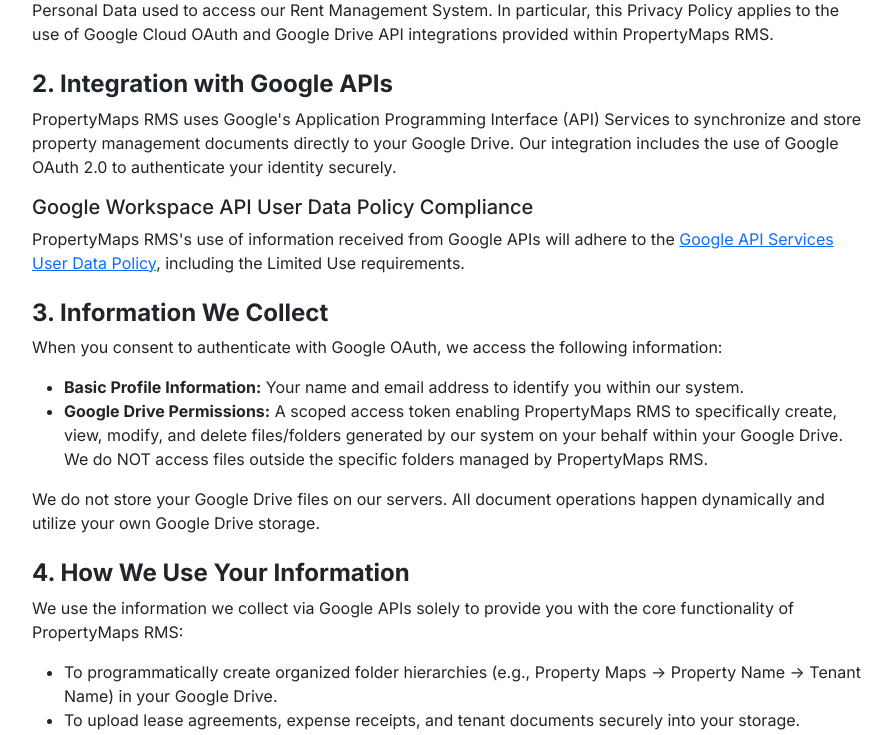
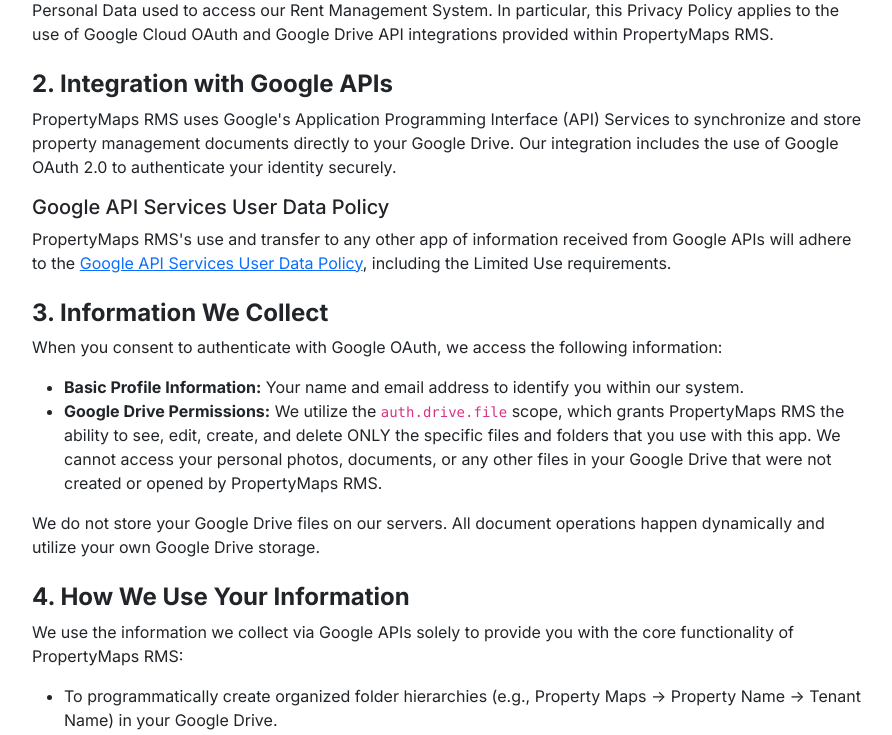
Before and after one commit to henishpatel9045/Property-Management-System, a Django app: page /privacy-policy/ in a window 1280 px wide. Shown: the part 447-1182 px from the top of the page, without its empty margins (193-1085 px from the left). Run offline with Django 5.2, Linux system fonts and the light colour scheme.

Commit message:
Change the google oauth scope.

```diff
--- a/accounts/views.py
+++ b/accounts/views.py
@@ -73,7 +73,7 @@ def get_google_oauth_flow(request):
         "openid",
         "https://www.googleapis.com/auth/userinfo.email",
         "https://www.googleapis.com/auth/userinfo.profile",
-        "https://www.googleapis.com/auth/drive"
+        "https://www.googleapis.com/auth/drive.file"
     ]
     flow = google_auth_oauthlib.flow.Flow.from_client_config(client_config, scopes=scopes)
     return flow
@@ -95,7 +95,6 @@ def google_login(request):
 
     authorization_url, state = flow.authorization_url(
         access_type='offline',
-        include_granted_scopes='true',
         prompt='consent'
     )
     request.session['state'] = state
--- a/templates/base.html
+++ b/templates/base.html
@@ -131,6 +131,11 @@
                 {% block content %}{% endblock %}
             </div>
             <footer class="mt-auto py-3 text-center text-muted small border-top">
+                <div class="mb-2">
+                    <a href="{% url 'privacy_policy' %}" class="text-decoration-none text-muted mx-2">Privacy Policy</a>
+                    |
+                    <a href="{% url 'terms_conditions' %}" class="text-decoration-none text-muted mx-2">Terms & Conditions</a>
+                </div>
                 &copy; {% now "Y" %} PropertyMaps RMS. All rights reserved.
             </footer>
         </div>
--- a/templates/privacy_policy.html
+++ b/templates/privacy_policy.html
@@ -16,14 +16,14 @@
                     <h4 class="fw-bold mt-4">2. Integration with Google APIs</h4>
                     <p>PropertyMaps RMS uses Google's Application Programming Interface (API) Services to synchronize and store property management documents directly to your Google Drive. Our integration includes the use of Google OAuth 2.0 to authenticate your identity securely.</p>
 
-                    <h5 class="mt-3">Google Workspace API User Data Policy Compliance</h5>
-                    <p>PropertyMaps RMS's use of information received from Google APIs will adhere to the <a href="https://developers.google.com/terms/api-services-user-data-policy" target="_blank" rel="noopener">Google API Services User Data Policy</a>, including the Limited Use requirements.</p>
+                    <h5 class="mt-3">Google API Services User Data Policy</h5>
+                    <p>PropertyMaps RMS's use and transfer to any other app of information received from Google APIs will adhere to the <a href="https://developers.google.com/terms/api-services-user-data-policy" target="_blank" rel="noopener">Google API Services User Data Policy</a>, including the Limited Use requirements.</p>
 
                     <h4 class="fw-bold mt-4">3. Information We Collect</h4>
                     <p>When you consent to authenticate with Google OAuth, we access the following information:</p>
                     <ul>
                         <li><strong>Basic Profile Information:</strong> Your name and email address to identify you within our system.</li>
-                        <li><strong>Google Drive Permissions:</strong> A scoped access token enabling PropertyMaps RMS to specifically create, view, modify, and delete files/folders generated by our system on your behalf within your Google Drive. We do NOT access files outside the specific folders managed by PropertyMaps RMS.</li>
+                        <li><strong>Google Drive Permissions:</strong> We utilize the <code>auth.drive.file</code> scope, which grants PropertyMaps RMS the ability to see, edit, create, and delete ONLY the specific files and folders that you use with this app. We cannot access your personal photos, documents, or any other files in your Google Drive that were not created or opened by PropertyMaps RMS.</li>
                     </ul>
                     <p>We do not store your Google Drive files on our servers. All document operations happen dynamically and utilize your own Google Drive storage.</p>
 
```
